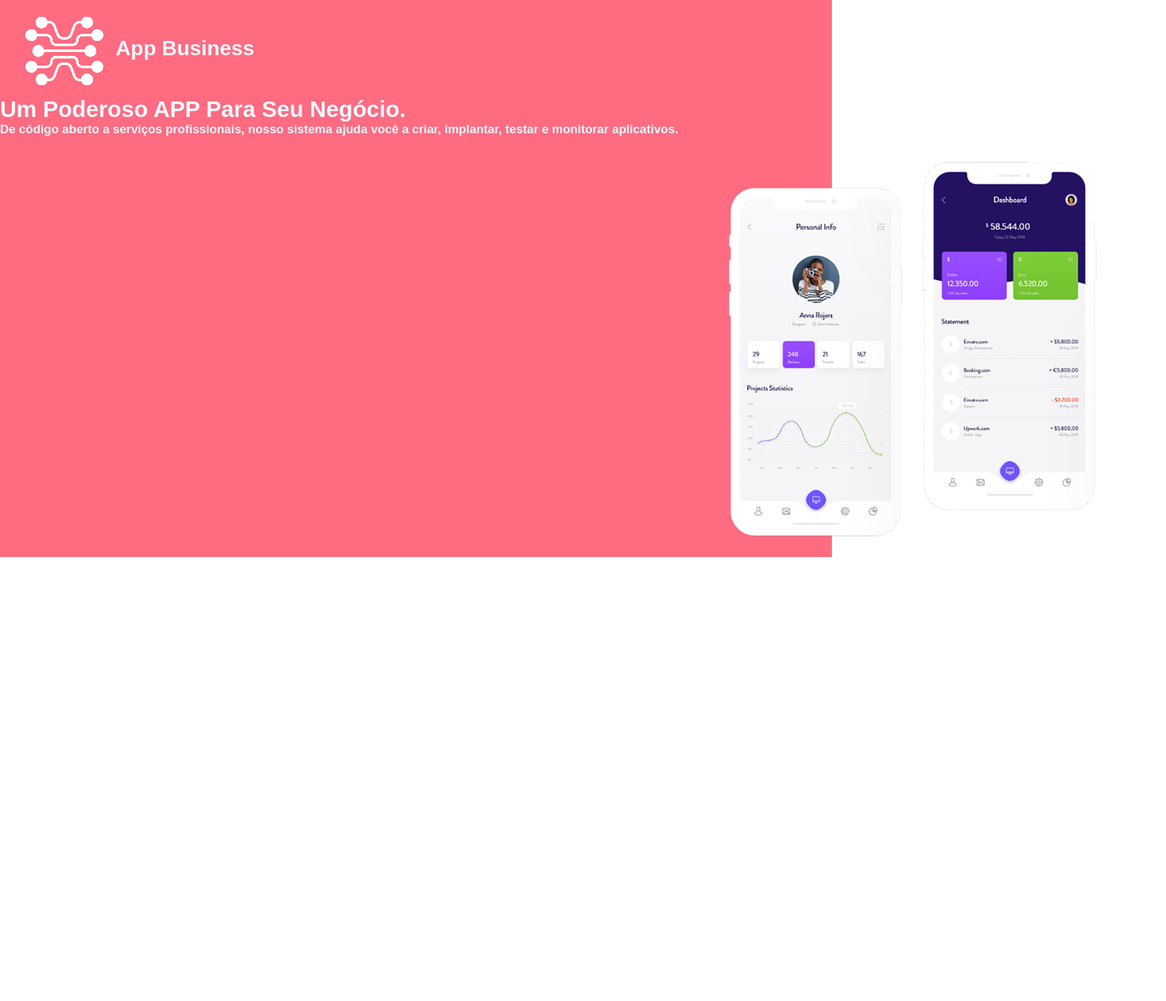
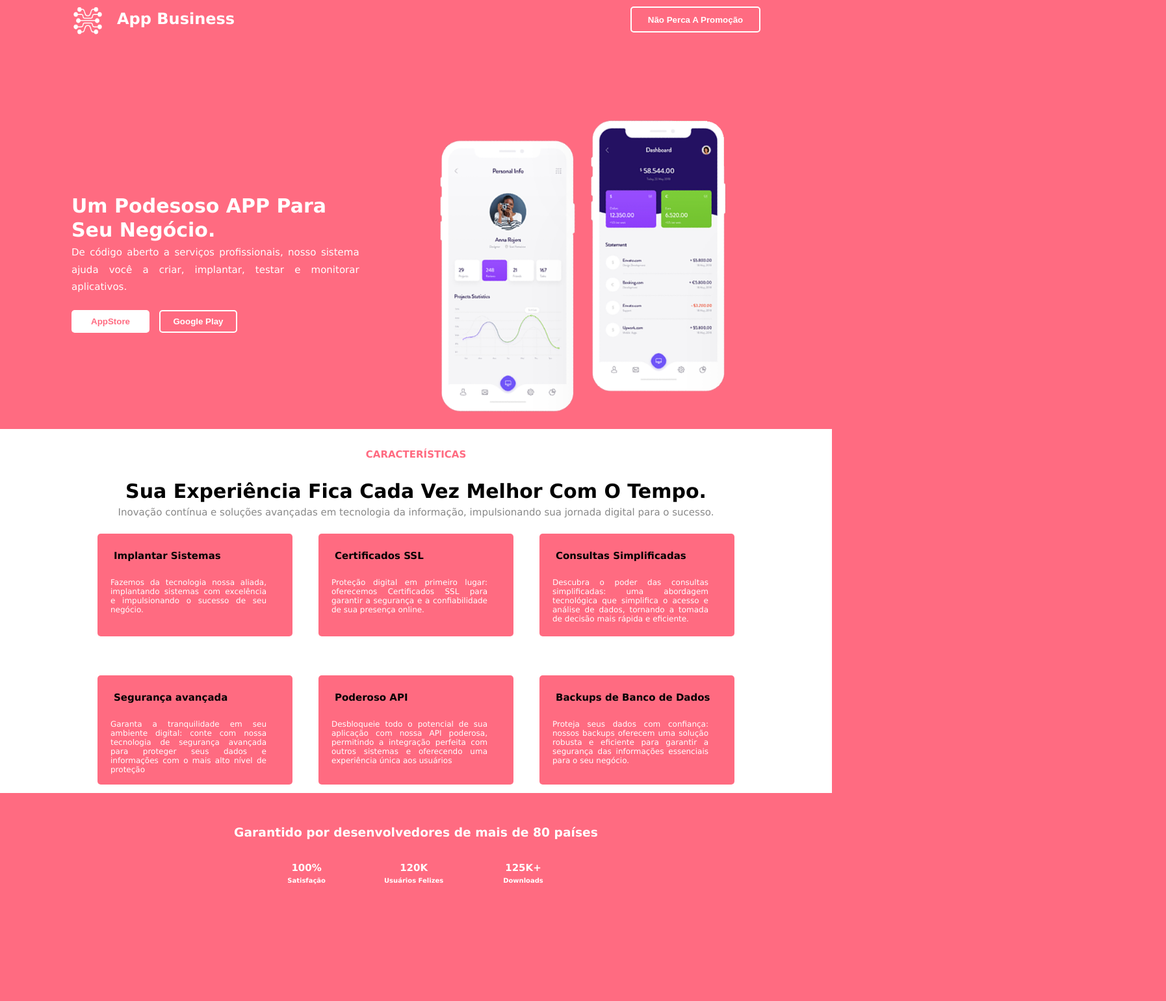
Before and after one commit to LUH-00/Projeto_responsivo_01, a plain HTML site: page index.html in a window 1280 px wide. Shown: the whole page at 65% size, 1794 px wide, since content can reach past the window. Before the commit the page ends 857 px from the top, so only its background shows below. Drawn offline with Linux system fonts and the light colour scheme.

Commit message:
Atividade quase terminada

```diff
--- a/index.html
+++ b/index.html
@@ -1,37 +1,111 @@
 <!DOCTYPE html>
-<html lang="en">
+<html lang="pt-br">
 <head>
     <meta charset="UTF-8">
     <meta http-equiv="X-UA-Compatible" content="IE=edge">
     <meta name="viewport" content="width=device-width, initial-scale=1.0">
-    <link rel="stylesheet" href="projeto.css">
-    <link rel="shortcut icon" href="logo/favicon.png">
-    <title>Projeto Responsivo 01</title>
+    <link rel="stylesheet" href="./src/css/style.css">
+    <link rel="shortcut icon" href="./src/imagens/favicon.png" type="image/x-icon">
+    <title>App Business</title>
 </head>
 <body>
     <header>
-        <figure class="logo">
-            <img src="logo/logo-white.png" alt="Logo da empresa">
-            <h1>App Business</h1>
-        </figure>
+        <nav>
+            <figure>
+                <img src="./src/imagens/logo-white.png" alt="logomarca" class="logo">
+                <h1>App Business</h1>
+            </figure>
+            <a href="#COLOCAR O LINK">
+                <button class="button">Não Perca A Promoção</button>
+            </a>
 
-        <section class="texto1">
-            <h1>Um Poderoso APP Para Seu Negócio.</h1>
-            <h3>De código aberto a serviços profissionais, nosso sistema ajuda você a criar, implantar, testar e monitorar aplicativos. </h3>
-        </section>
+        </nav>
 
-        <section class="imgcelular">
-            <img src="imagens/phone.png" alt="Imagem do celular">
+        <section>
+            <article>
+                <h1>Um Podesoso APP Para Seu Negócio.</h1>
+
+                <p>De código aberto a serviços profissionais, nosso sistema ajuda você a criar, implantar, testar e monitorar aplicativos.</p>
+                <div>
+                    <a href="#COLOCAR O LINK">
+                        <button class="app-store">AppStore</button>
+                    </a>
+
+                    <a href="#COLOCAR O LINK">
+                        <button class="google-play">Google Play</button>
+                    </a>
+                </div>
+            </article>
+
+            <figure>
+                <img src="./src/imagens/phone.png" alt="imagem smartphone" class="phone">
+            </figure>
+
         </section>
 
     </header>
+    <main>
+        <article class="main">
+          <h2>CARACTERÍSTICAS</h2>
+            <h1>Sua Experiência Fica Cada Vez Melhor Com O Tempo.</h1>
 
-    <main>
+            <p>Inovação contínua e soluções avançadas em tecnologia da informação, impulsionando sua jornada digital para o sucesso.</p>
+        </article>
+        <section>
+            <ul class="lista">
+                <li class="cards">
+                    <span>Implantar Sistemas</span>
+                    <p class="descricao">Fazemos da tecnologia nossa aliada, implantando sistemas com excelência e impulsionando o sucesso de seu negócio.</p>
+                </li>
 
+                <li class="cards">
+                    <span>Certificados SSL</span>
+                    <p class="descricao">Proteção digital em primeiro lugar: oferecemos Certificados SSL para garantir a segurança e a confiabilidade de sua presença online.</p>
+                </li>
+
+                <li class="cards">
+                    <span>Consultas Simplificadas</span>
+                    <p class="descricao">Descubra o poder das consultas simplificadas: uma abordagem tecnológica que simplifica o acesso e análise de dados, tornando a tomada de decisão mais rápida e eficiente.</p>
+                </li>
+
+                <li class="cards">
+                    <span>Segurança avançada</span>
+                    <p class="descricao">Garanta a tranquilidade em seu ambiente digital: conte com nossa tecnologia de segurança avançada para proteger seus dados e informações com o mais alto nível de proteção</p>
+                </li>
+
+                <li class="cards">
+                    <span>Poderoso API</span>
+                    <p class="descricao">Desbloqueie todo o potencial de sua aplicação com nossa API poderosa, permitindo a integração perfeita com outros sistemas e oferecendo uma experiência única aos usuários</p>
+                </li>
+
+                <li class="cards">
+                    <span>Backups de Banco de Dados</span>
+                    <p class="descricao">Proteja seus dados com confiança: nossos backups oferecem uma solução robusta e eficiente para garantir a segurança das informações essenciais para o seu negócio.</p>
+                </li>
+            </ul>
+        </section>
     </main>
 
     <footer>
+          <h3>Garantido por desenvolvedores de mais de 80 países</h3>
+          <div>
+            <ul>
+                <li>
+                    <span>100%</span>
+                    <small>Satisfação</small>
+                </li>
 
+                <li>
+                    <span>120K</span>
+                    <small>Usuários Felizes</small>
+                </li>
+
+                <li>
+                    <span>125K+</span>
+                    <small>Downloads</small>
+                </li>
+            </ul>
+          </div>
     </footer>
 
 </body>
--- a/projeto.css
+++ /dev/null
@@ -1,26 +0,0 @@
-/*RESET*/
-*{margin: 0; padding: 0; box-sizing: border-box; outline: none;}
-
-
-
-
-/*HEADER*/
-header{ background-color:#ff6b81; font-family: arial;}
-.logo h1 {color:aliceblue; margin-left: 10px;}
-.logo {display: flex; align-items: center; padding: 10px 30px;}
-.texto1 h1, h3{color:aliceblue; align-items: center;}
-.texto1 h1{font-size: 35px;}
-.imgcelular{padding-left: 1000px;}
-
-
-
-
-
-/* MAIN */
-
-
-
-/* ASIDE */
-
-
-/* FOOTER */
--- /dev/null
+++ b/src/css/style.css
@@ -0,0 +1,308 @@
+
+/* RESET */
+*{
+    padding: 0;
+    margin: 0;
+    box-sizing: border-box;
+    border: none; /*nenhuma borda nos botões*/
+    list-style: none; /*nenhum estilo na lista*/
+
+}
+
+/* VARIAVÉIS */
+:root {
+    --cor-principal:#ff6b81;
+    --cor-secundaria:#fff;
+    --cor-escura:#000;
+    --cor-cinza:#888;
+}
+
+body{
+    font-family: Verdana, Geneva, Tahoma, sans-serif;
+    background-color: var(--cor-principal);
+    grid-template-columns: 100%;
+    grid-template-areas: 'header'
+                         'main'
+                         'footer';
+    color: var(--cor-secundaria);
+    height: 100vh;
+}
+
+/* HEADER */
+
+header{
+    grid-area: header;
+    margin: 5px 80px;
+    line-height: 1cm;
+}
+nav figure{
+    display: flex;
+    align-items: center;
+}
+.logo{
+    height: 50px;
+    width: 50px;
+    margin-right: 20px;
+}
+nav{
+    display: flex;
+    justify-content: space-between;
+    align-items: center;
+    margin-bottom: 100px;
+    padding: 0 30px;
+}
+nav button{
+    width: 200px;
+    height: 40px;
+    background-color: var(--cor-principal);
+    color: var(--cor-secundaria);
+    border: 2px solid var(--cor-secundaria);
+    border-radius: 5px;
+    font-weight: bolder;
+
+}
+
+button:hover{
+    cursor: pointer;
+}
+
+button:active{
+    transform: scale(0.96);
+}
+section{
+    display: flex;
+    align-content: space-between;
+}
+
+header article{
+    display: flex;
+    flex-direction: column;
+    align-self: center;
+    padding: 0 30px;
+}
+article h1{
+    font-size: 30px;
+    margin-bottom: 2px;
+}
+article p{
+    font-size: 15px;
+    text-align: justify;
+    line-height: 0.7cm;
+    display: flex;
+    flex-direction: column;
+}
+article div{
+    display: flex;
+    margin-top: 20px;
+}
+div button{
+    height: 35px;
+    width: 120px;
+    margin-right: 15px;
+    border-radius: 5px;
+    font-weight: bolder;
+}
+.app-store{
+    background-color:var(--cor-secundaria);
+    color: var(--cor-principal);
+}
+.google-play{
+    background-color: var(--cor-principal);
+    color: var(--cor-secundaria);
+    border: 2px solid var(--cor-secundaria);
+}
+.phone{
+    display: flex;
+    height: 500px;
+}
+
+/* MAIN */
+main{
+    grid-area: main;
+    height: 70vh;
+    background-color: var(--cor-secundaria);
+    color: var(--cor-escura);
+}
+main article h2 {color:#ff6b81; font-size: 15px; margin-top: 30px;}
+
+main article h1{
+    margin-top: 30px;
+    display: inline-block;
+    /* padding-left: 300px;
+    padding-right: 300px; */
+    text-align: center;
+}
+main article p{
+    text-align: center;
+    display: inline-block;
+    /* padding-left: 300px;
+    padding-right: 300px; */
+    text-align: center;
+    color: var(--cor-cinza);
+}
+main article{
+    display: flex;
+    flex-direction: column;
+    align-items: center;
+}
+.lista{
+    display: flex;
+    flex-wrap: wrap;
+    justify-content: center ;
+    row-gap: 20px;
+}
+
+.cards{
+    background-color: var(--cor-principal);
+    width: 300px;
+    margin: 20px;
+    padding: 20px;
+    display: flex;
+    flex-direction: column;
+    gap: 20px;
+    border-radius: 5px;
+    transition: 0.2s ease-in-out;
+}
+section .cards:hover{
+    transform: scaleY(1.09);
+    cursor: pointer;
+}
+
+
+span{
+    font-size: 15px;
+    padding: 5px;
+    font-weight: bolder;
+
+}
+.descricao{
+    max-height: 80px;
+    font-size: 12px;
+    text-align: justify;
+    padding-right: 20px;
+    color: var(--cor-secundaria);
+}
+
+/* FOOTER */
+footer{
+    grid-area: footer;
+    background-color: var(--cor-principal);
+    height: 40vh;
+    color: var(--cor-secundaria);
+    padding: 50px;
+}
+footer h3{
+    display: flex;
+    justify-content: center;
+}
+small{
+    font-size: 10px;
+    font-weight: bolder;
+}
+div ul {
+    display: flex;
+    flex-wrap: wrap;
+    gap: 30px;
+    justify-content: center;
+}
+div ul li{
+    display: flex;
+    flex-direction: column;
+    align-items: center;
+    padding: 30px;
+}
+
+/* RESPONSIVO TABLET */
+@media screen and (max-width: 1023px){
+    body{
+        grid-template-columns: 100%;
+        grid-template-areas: 'header'
+                             'main'
+                             'footer';
+    }
+    section{
+        display: flex;
+        flex-direction: column;
+        align-items: center;
+    }
+    header article{
+        display: flex;
+        flex-direction: column;
+        align-items: center;
+        display: flex;
+        padding: 0 30px;
+    }
+    header p{
+        text-align: center;
+    }
+    main{
+        height: 200vh;
+    }
+}
+
+/* RESPONIVO CELULAR */
+@media screen and (max-width: 767px) {
+    body{
+    grid-template-columns: 100%;
+    grid-template-areas: 'header'
+                         'main'
+                         'footer';
+    }
+    header .button{
+        display: none;
+    }
+    header h1{
+        text-align: center;
+    }
+    article div{
+        display: flex;
+        flex-direction: column;
+        gap: 5px;
+    }
+
+    .phone{
+        display: flex;
+        height: 300px;
+    }
+    div button{
+        height: 35px;
+        width: 200px;
+    }
+    main{
+        height: 190vh;
+    }
+
+    footer{
+        padding: 50px;
+
+    }
+    footer h3{
+        display: flex;
+        flex-direction: column;
+        text-align: center;
+        font-size: 25px;
+    }
+    small{
+        font-size: 10px;
+        font-weight: bolder;
+        font-size: 20px;
+    }
+    div ul {
+        display: flex;
+        flex-direction: column;
+
+    }
+     footer span  {font-size: 30px;}
+     .cards{
+        width: 450px;
+        height: 225px;
+     }
+
+    article {
+        margin: 10px;
+    }
+
+
+
+
+}
```
Also changed, not shown: src/imagens/favicon.png (renamed from logo/favicon.png), src/imagens/logo-white.png (renamed from logo/logo-white.png), src/imagens/phone.png (renamed from imagens/phone.png).
